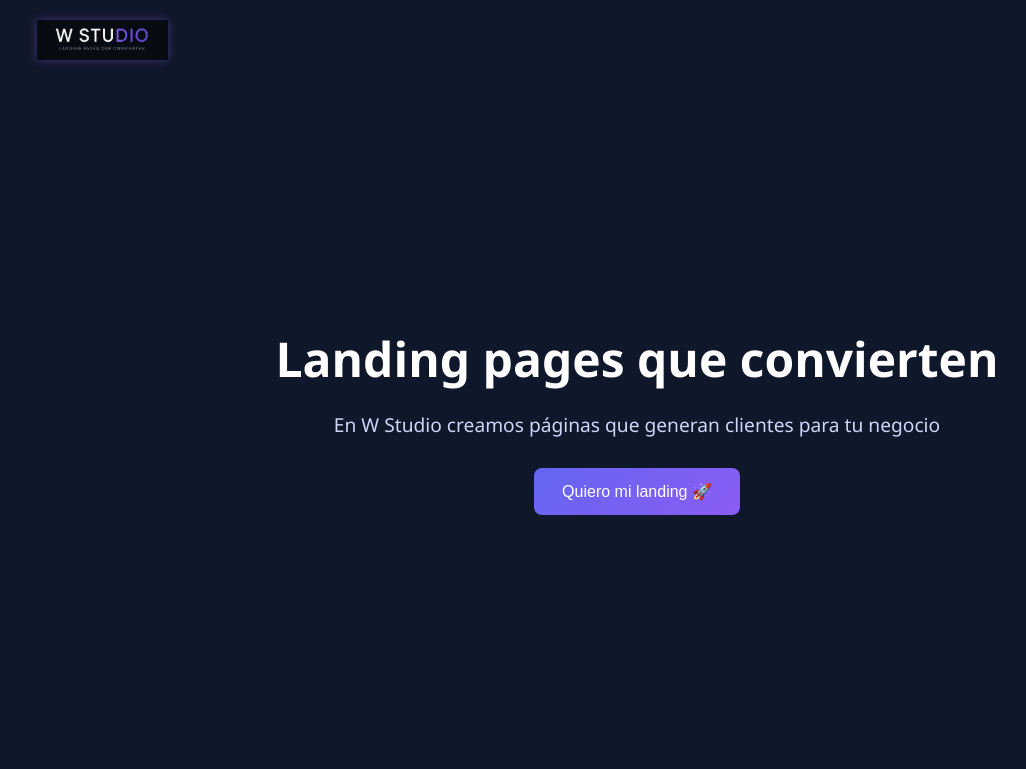
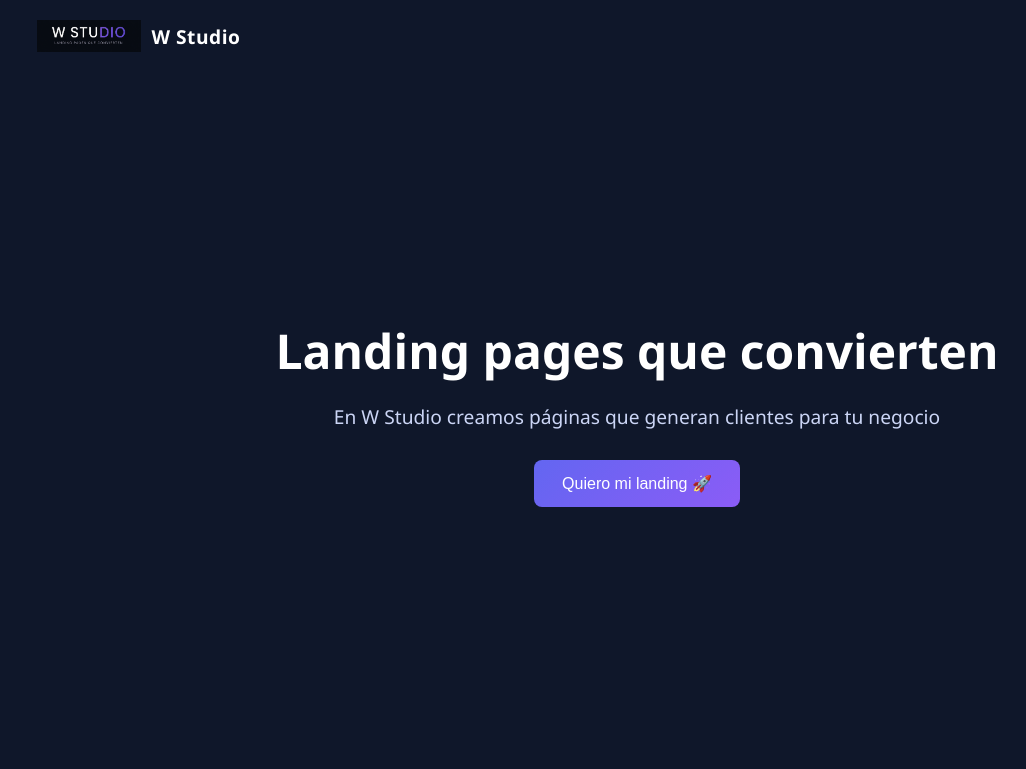
Before and after one commit to William530a/landing-servicios, a website built with Vite: page index.html in a window 1280 px wide. Shown: the top 769 px of the page, without its empty margins (3-1029 px from the left). Built offline with nearby package versions, Linux system fonts and the light colour scheme.

Commit message:
Re diseño de head

```diff
--- a/index.html
+++ b/index.html
@@ -10,7 +10,10 @@
 <body>
 
   <header>
-    <img src="./logo.png" alt="W Studio logo" class="logo">
+    <div class="brand">
+      <img src="./logo.png" alt="W Studio logo">
+      <span>W Studio</span>
+    </div>
   </header>
 
   <main>
--- a/style.css
+++ b/style.css
@@ -159,7 +159,19 @@ footer {
   }
 }
 
-.logo {
-  height: 40px;
-  filter: drop-shadow(0 0 5px rgba(139, 92, 246, 0.4));
+/* Marca (logo + texto) */
+.brand {
+  display: flex;
+  align-items: center;
+  gap: 10px;
 }
+
+.brand img {
+  height: 32px;
+}
+
+.brand span {
+  font-size: 1.2rem;
+  font-weight: 600;
+  letter-spacing: 0.5px;
+}
```
